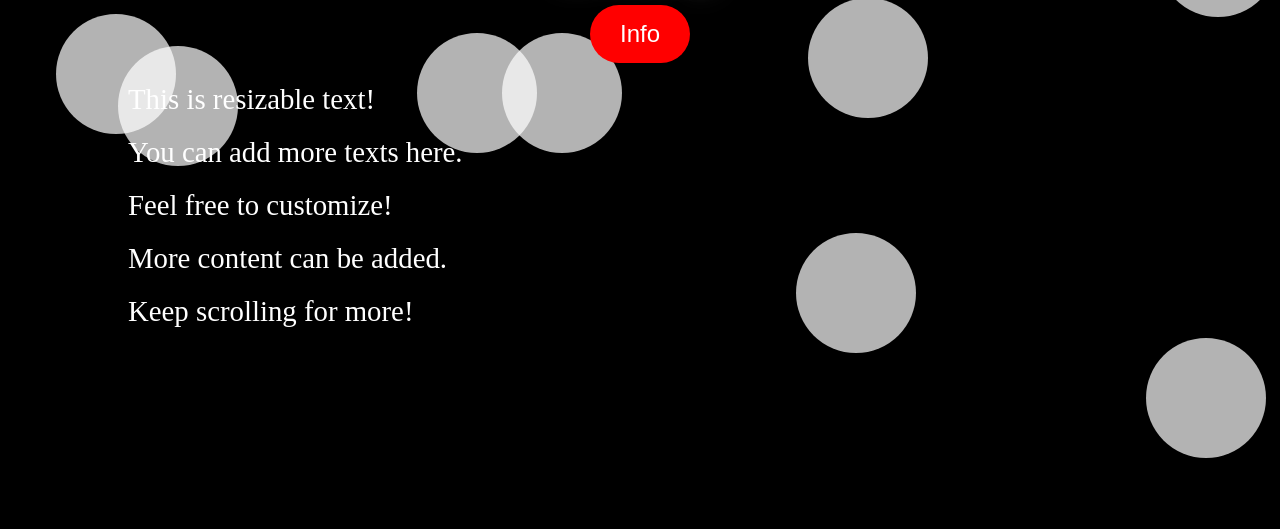
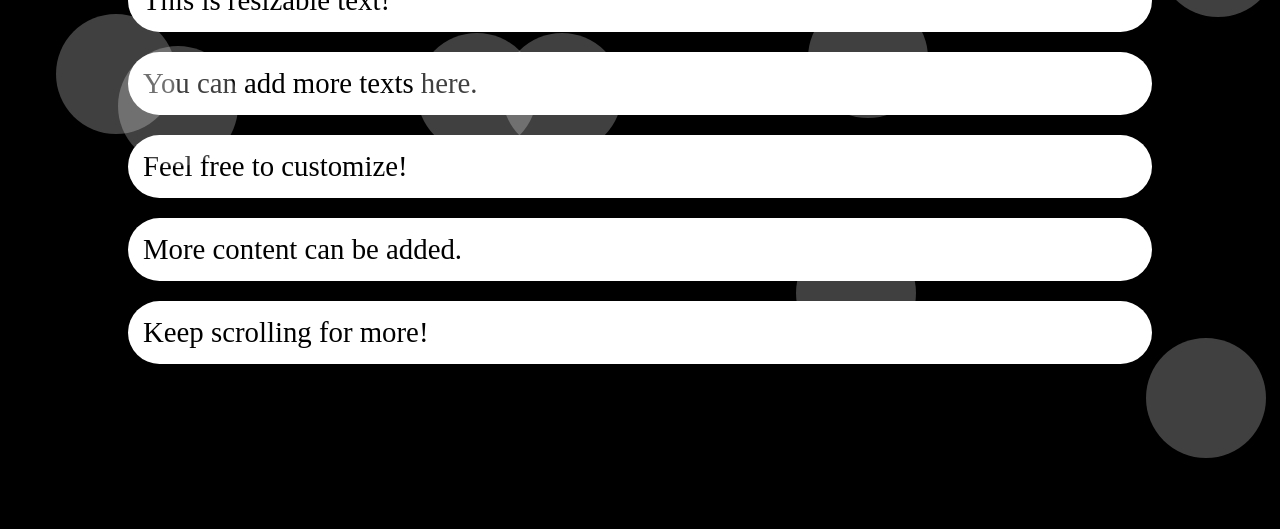
Before and after one commit to John142-dot/zonkeybasement, a plain HTML site: page index.html in a window 1280 px wide. Shown: the part 271-800 px from the top of the page. Drawn offline with Linux system fonts and the light colour scheme.

Commit message:
Update index.html

```diff
--- a/index.html
+++ b/index.html
@@ -9,7 +9,7 @@
         body {
             margin: 0;
             padding: 0;
-            background-color: black; /* Changed to black */
+            background-color: black; /* Background set to black */
             height: 100vh;
             display: flex;
             justify-content: center;
@@ -22,14 +22,14 @@
         .bubble {
             position: absolute;
             border-radius: 50%;
-            opacity: 0.7;
-            background-color: white; /* Changed to white */
+            opacity: 0.5; /* Made bubbles transparent */
+            background-color: rgba(255, 255, 255, 0.5); /* Transparent white */
         }
 
         .glowing-text {
             font-size: 3em;
             font-weight: bold;
-            color: #ffffff; /* Changed to white */
+            color: #ffffff; /* White text */
             text-align: center;
             cursor: pointer;
             text-shadow: 0 0 10px #ffffff, 0 0 20px #ffffff, 0 0 30px #ffffff;
@@ -37,32 +37,13 @@
             z-index: 2;
         }
 
-        .squircle-btn {
-            background-color: red;
-            color: white;
-            padding: 15px 30px;
-            border-radius: 50px; /* Squircles */
-            border: none;
-            font-size: 1.5em;
-            cursor: pointer;
-            transition: all 0.3s ease;
-            margin-top: 20px;
-            z-index: 2;
-        }
-
-        .squircle-btn:hover {
-            background-color: #ff4500;
-        }
-
-        .neon-green {
-            background-color: #39ff14 !important;
-            box-shadow: 0 0 10px #39ff14, 0 0 20px #39ff14;
-        }
-
         .resizable-text {
             font-size: calc(1em + 1vw); /* Responsive sizing */
-            color: white; /* White text */
+            color: black; /* Black text for contrast */
             margin-top: 20px; /* Spacing */
+            padding: 15px; /* Padding for better appearance */
+            border-radius: 50px; /* Squircles */
+            background-color: white; /* White background for the squircle */
         }
 
         .scrollable-container {
@@ -81,10 +62,6 @@
         Zonkey
     </div>
 
-    <button class="squircle-btn" id="infoButton" onclick="handleInfoClick()">
-        Info
-    </button>
-
     <div class="scrollable-container">
         <div class="resizable-text">This is resizable text!</div>
         <div class="resizable-text">You can add more texts here.</div>
@@ -96,12 +73,6 @@
     <script>
         function goToURL() {
             window.location.href = "https://dcinv-source.vercel.app/";
-        }
-
-        function handleInfoClick() {
-            const button = document.getElementById('infoButton');
-            button.classList.add('neon-green');
-            window.location.href = "https://cubixing.vercel.app/";
         }
 
         function createBubbles() {
@@ -151,4 +122,4 @@
     </script>
 </body>
 
-      </html>
+</html>
```
